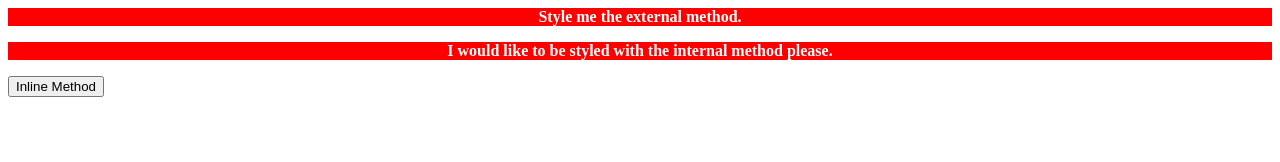
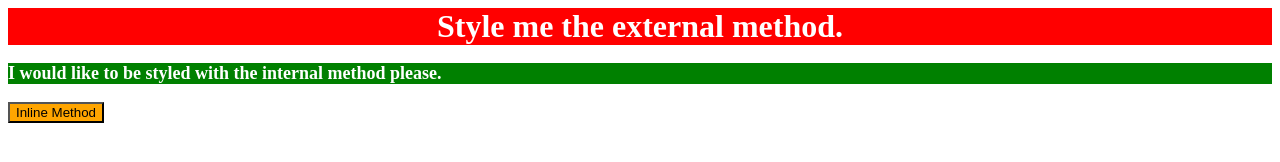
Before and after one commit to tanickel1/csspractice, a plain HTML site: page index.html in a window 1280 px wide. Drawn offline with Linux system fonts and the light colour scheme.

Commit message:
finished inline and internal methods practice on Green and Orange Elements

```diff
--- a/index.html
+++ b/index.html
@@ -18,10 +18,15 @@
         </p>
     </div>
 
-    <button type="button">Inline Method</button>
+    <button type="button" style="color:black; background-color: orange; font: size 18px;">Inline Method</button>
 
     <style>
-
+        p {
+            background-color: green;
+            color: white;
+            text-align: left;
+            font-size: 18px;
+        }
     </style>
 
 </body>
--- a/styles.css
+++ b/styles.css
@@ -2,5 +2,6 @@ div {
     color: white;
     background-color: red;
     font-weight: 700;
+    font-size: 32px;
     text-align: center;
 }
```
